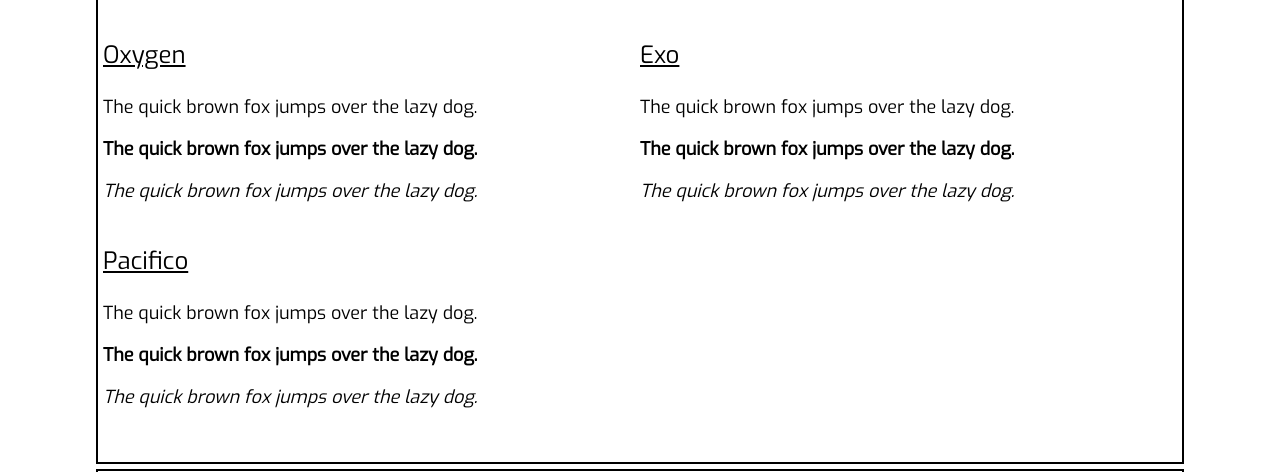
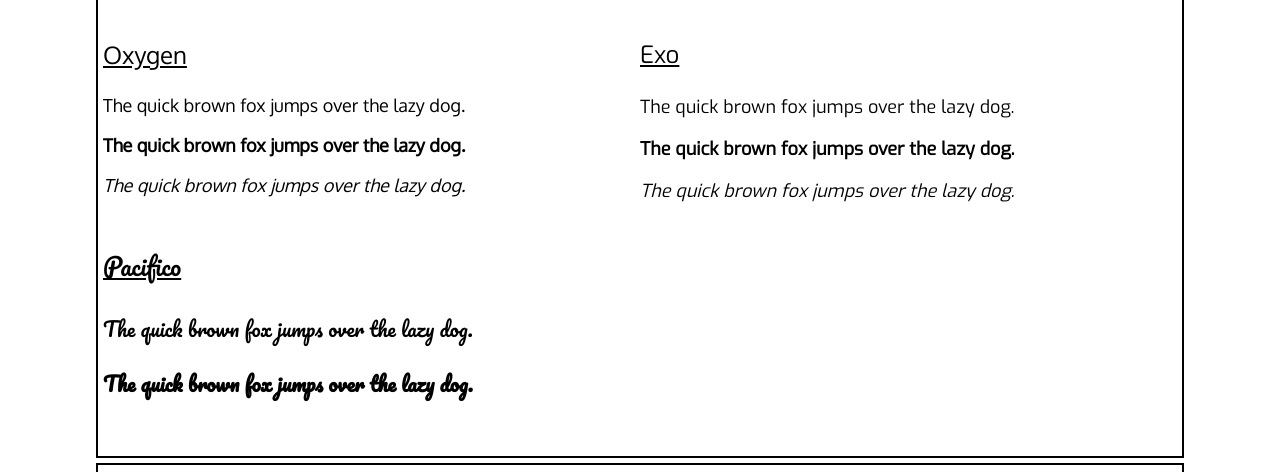
Before and after one commit to yrnisus/Website-Style-Guide, a plain HTML site: page index.html in a window 1280 px wide. Shown: the part 328-800 px from the top of the page. Drawn offline with Linux system fonts and the light colour scheme.

Commit message:
Update index.html

```diff
--- a/index.html
+++ b/index.html
@@ -49,22 +49,21 @@
       <h2 class='header'>Fonts</h2>
       <div id='fonts-container'>
         <div class='oxygen'>
-        <p class='font-title'>Oxygen</p>
-        <p>The quick brown fox jumps over the lazy dog.</p>
-        <p class='bold'>The quick brown fox jumps over the lazy dog.</p>
-        <p class='italtics'>The quick brown fox jumps over the lazy dog.</p>
+        <p class='oxygen font-title'>Oxygen</p>
+        <p class='oxygen'>The quick brown fox jumps over the lazy dog.</p>
+        <p class='oxygen bold'>The quick brown fox jumps over the lazy dog.</p>
+        <p class='oxygen italtics'>The quick brown fox jumps over the lazy dog.</p>
         </div>
         <div class='exo'>
-        <p class='font-title'>Exo</p>
-        <p>The quick brown fox jumps over the lazy dog.</p>
-        <p class='bold'>The quick brown fox jumps over the lazy dog.</p>
-        <p class='italtics'>The quick brown fox jumps over the lazy dog.</p>
+        <p class='exo font-title'>Exo</p>
+        <p class='exo'>The quick brown fox jumps over the lazy dog.</p>
+        <p class='exo bold'>The quick brown fox jumps over the lazy dog.</p>
+        <p class='exo italtics'>The quick brown fox jumps over the lazy dog.</p>
         </div>
-        <div class='pacifico'>
-        <p class='font-title'>Pacifico</p>
-        <p>The quick brown fox jumps over the lazy dog.</p>
-        <p class='bold'>The quick brown fox jumps over the lazy dog.</p>
-        <p class='italtics'>The quick brown fox jumps over the lazy dog.</p>
+        <div id='pacifico'>
+        <p class='pacifico font-title'>Pacifico</p>
+        <p class='pacifico'>The quick brown fox jumps over the lazy dog.</p>
+        <p class='pacifico bold'>The quick brown fox jumps over the lazy dog.</p>
         </div>
       </div>
     </section>
```
